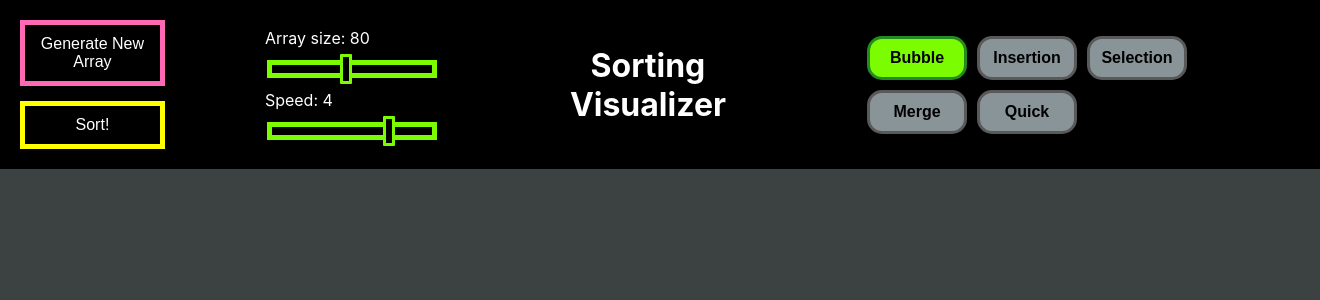
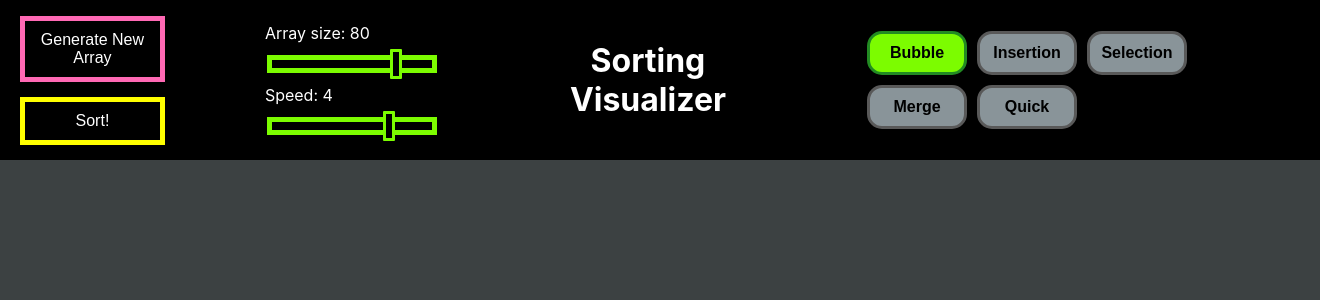
Before and after one commit to AdamPaunovic/Sorting-Visualizer, a React (Create React App) app: page / in a window 1280 px wide. Shown: the top 300 px of the page, 1320 px wide, since content can reach past the window. Built offline with nearby package versions, Linux system fonts and the light colour scheme.

Commit message:
Added maxArraySize and minArraySize props

```diff
--- a/src/components/Header/Header.css
+++ b/src/components/Header/Header.css
@@ -19,10 +19,11 @@
     padding: 20px;
     background-color: var(--main-background);
     color: var(--main-text);
-    position: fixed;
+    position: relative;
     width: 100%;
+    height: 15vh;
     top: 0;
-    z-index: 1000;
+    z-index: 1;
 }
 
 .button-container {
--- a/src/components/Header/Header.jsx
+++ b/src/components/Header/Header.jsx
@@ -10,7 +10,9 @@ const Header = ({
     onAlgorithmChange,
     onGenerateNewArray,
     onSortArray,
-    algorithms
+    algorithms,
+    maxArraySize,
+    minArraySize
 }) => {
     return (
         <header className="header">
@@ -29,8 +31,8 @@ const Header = ({
                     className="slider"
                     id="arrSizeSlider"
                     type="range"
-                    min={20}
-                    max={150}
+                    min={minArraySize}
+                    max={maxArraySize}
                     step={1}
                     value={arraySize}
                     onChange={(e) => onArraySizeChange(Number(e.target.value))}
```
